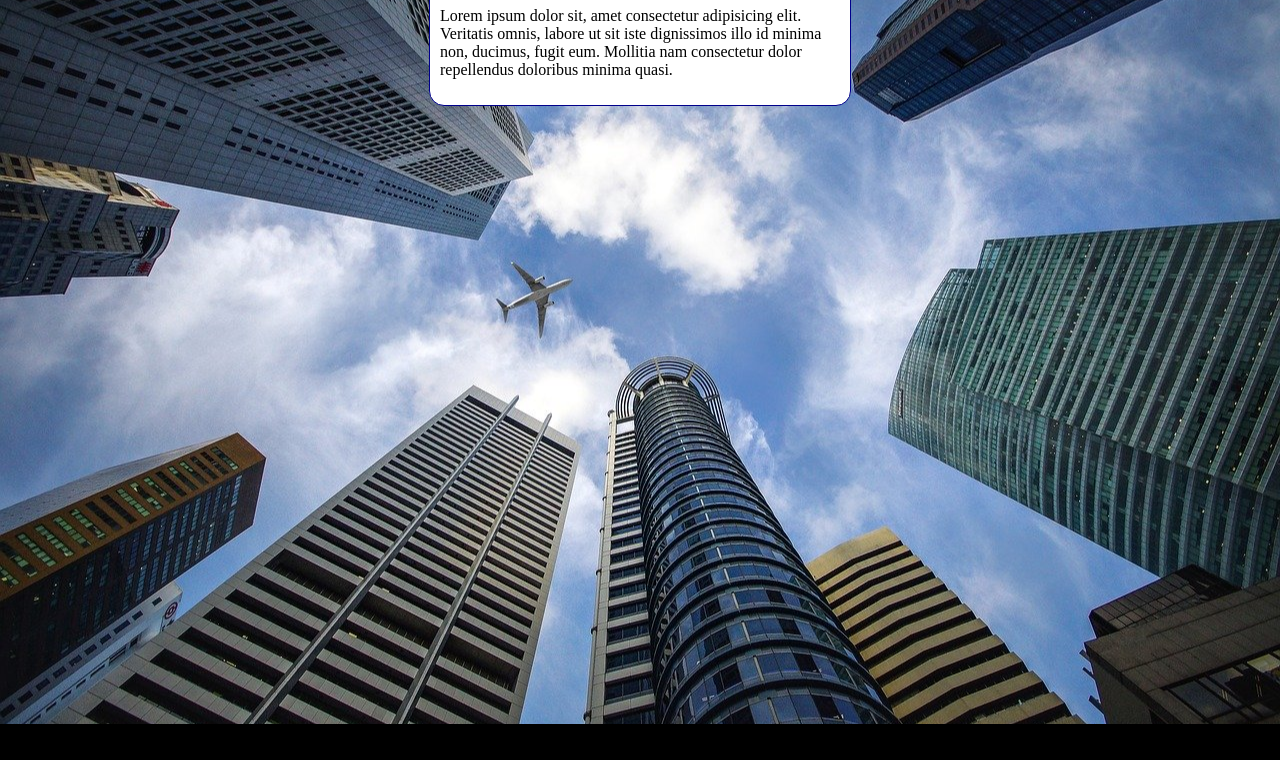
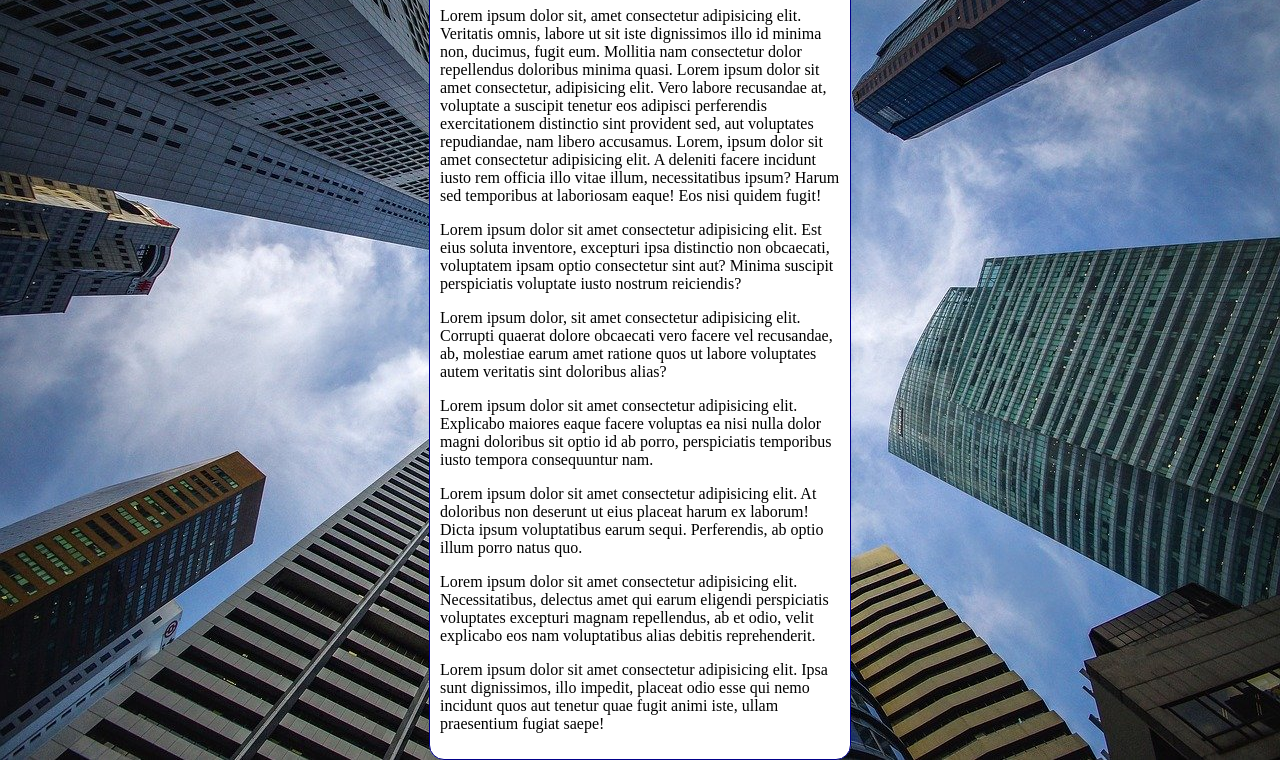
Before and after one commit to fabians84f/htmlecss, a plain HTML site: page ex0022/fundo006.html in a window 1280 px wide. Shown: the part 92-852 px from the top of the page. Before the commit the page ends 816 px from the top, so only its background shows below. Drawn offline with Linux system fonts and the light colour scheme.

Commit message:
mudanças

```diff
--- a/ex0022/fundo006.html
+++ b/ex0022/fundo006.html
@@ -3,15 +3,16 @@
 <head>
     <meta charset="UTF-8">
     <meta name="viewport" content="width=device-width, initial-scale=1.0">
-    <title>Document</title>
+    <title>Fundo de tela fixo</title>
     <style>
         body {
             height: 100vh;
             background-color: black;
             background-image: url('imagens/wallpaper002.jpg');
             background-position: center center;
-            background-repeat: no-repeat;
+            background-repeat: repeat-y;
             background-size: cover;
+            background-attachment: fixed;
         }
 
         main {
@@ -27,7 +28,13 @@
 <body>
     <main>
         <h1>Teste de imagem de fundo</h1>
-        <p>Lorem ipsum dolor sit, amet consectetur adipisicing elit. Veritatis omnis, labore ut sit iste dignissimos illo id minima non, ducimus, fugit eum. Mollitia nam consectetur dolor repellendus doloribus minima quasi.</p>
+        <p>Lorem ipsum dolor sit, amet consectetur adipisicing elit. Veritatis omnis, labore ut sit iste dignissimos illo id minima non, ducimus, fugit eum. Mollitia nam consectetur dolor repellendus doloribus minima quasi. Lorem ipsum dolor sit amet consectetur, adipisicing elit. Vero labore recusandae at, voluptate a suscipit tenetur eos adipisci perferendis exercitationem distinctio sint provident sed, aut voluptates repudiandae, nam libero accusamus. Lorem, ipsum dolor sit amet consectetur adipisicing elit. A deleniti facere incidunt iusto rem officia illo vitae illum, necessitatibus ipsum? Harum sed temporibus at laboriosam eaque! Eos nisi quidem fugit!</p>
+        <p>Lorem ipsum dolor sit amet consectetur adipisicing elit. Est eius soluta inventore, excepturi ipsa distinctio non obcaecati, voluptatem ipsam optio consectetur sint aut? Minima suscipit perspiciatis voluptate iusto nostrum reiciendis?</p>
+        <p>Lorem ipsum dolor, sit amet consectetur adipisicing elit. Corrupti quaerat dolore obcaecati vero facere vel recusandae, ab, molestiae earum amet ratione quos ut labore voluptates autem veritatis sint doloribus alias?</p>
+        <p>Lorem ipsum dolor sit amet consectetur adipisicing elit. Explicabo maiores eaque facere voluptas ea nisi nulla dolor magni doloribus sit optio id ab porro, perspiciatis temporibus iusto tempora consequuntur nam.</p>
+        <p>Lorem ipsum dolor sit amet consectetur adipisicing elit. At doloribus non deserunt ut eius placeat harum ex laborum! Dicta ipsum voluptatibus earum sequi. Perferendis, ab optio illum porro natus quo.</p>
+        <p>Lorem ipsum dolor sit amet consectetur adipisicing elit. Necessitatibus, delectus amet qui earum eligendi perspiciatis voluptates excepturi magnam repellendus, ab et odio, velit explicabo eos nam voluptatibus alias debitis reprehenderit.</p>
+        <p>Lorem ipsum dolor sit amet consectetur adipisicing elit. Ipsa sunt dignissimos, illo impedit, placeat odio esse qui nemo incidunt quos aut tenetur quae fugit animi iste, ullam praesentium fugiat saepe!</p>
     </main>
 </body>
 </html>
```
